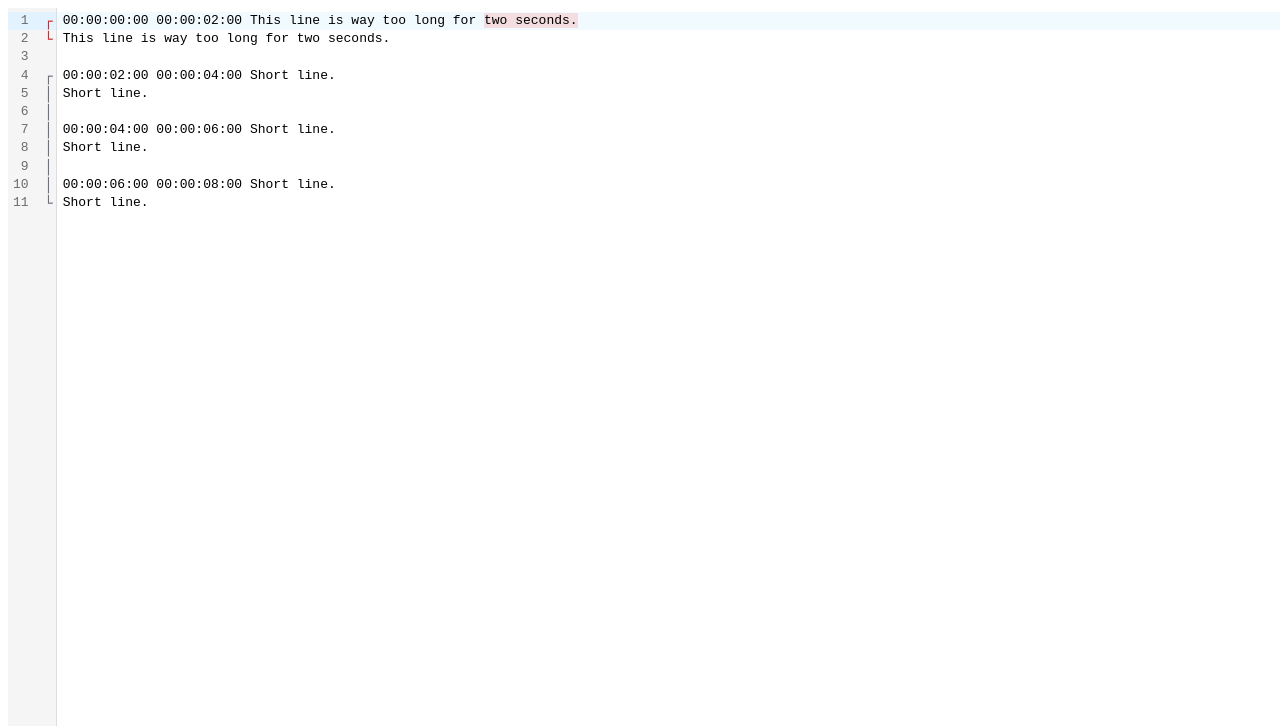
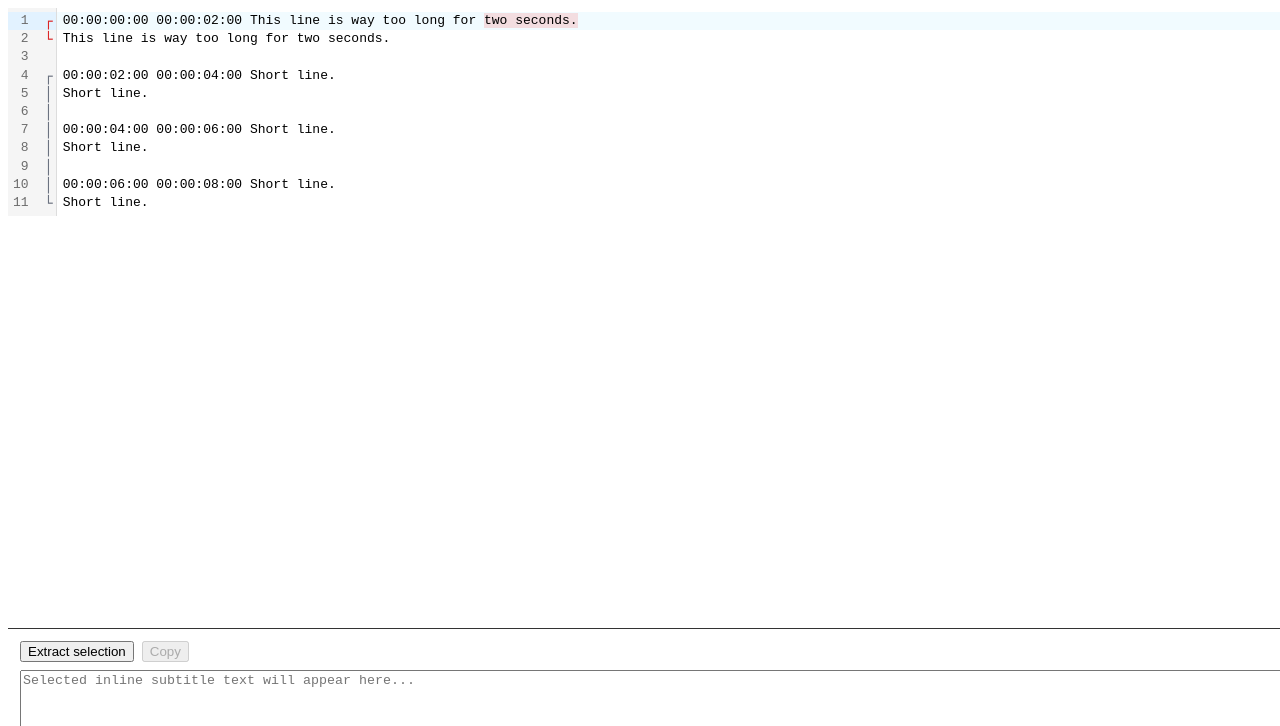
Before and after one commit to weiying-chen/sub, a React (Vite) app: page / in a window 1280 px wide. Shown: the top 726 px of the page. Built offline with nearby package versions, Linux system fonts and the light colour scheme.

Commit message:
Add subtitle text extractor

```diff
--- a/src/App.tsx
+++ b/src/App.tsx
@@ -1,16 +1,21 @@
-import { useEffect, useMemo, useState } from 'react'
+import { useEffect, useMemo, useState, useCallback } from 'react'
 import CodeMirror from '@uiw/react-codemirror'
+import type { EditorView } from '@codemirror/view'
 
 import { analyzeLines } from './analysis/analyzeLines'
 import { maxCharsRule } from './analysis/maxCharsRule'
 import { cpsRule } from './analysis/cpsRule'
 import { findingsDecorations } from './cm/findingsDecorations'
 import { timestampLinkGutter } from './cm/timestampLinkGutter'
+import { getSelectedInlineText } from './cm/selection'
 import type { Metric, Finding } from './analysis/types'
 import { sampleSubtitles } from './fixtures/subtitles'
 
 export default function App() {
   const [value, setValue] = useState(sampleSubtitles)
+  const [view, setView] = useState<EditorView | null>(null)
+
+  const [extracted, setExtracted] = useState('')
 
   const metrics = useMemo<Metric[]>(() => {
     return analyzeLines(value, [maxCharsRule(54), cpsRule()])
@@ -58,16 +63,65 @@ export default function App() {
     return [timestampLinkGutter(findings), findingsDecorations(findings)]
   }, [findings])
 
+  const handleExtract = useCallback(() => {
+    if (!view) return
+    setExtracted(getSelectedInlineText(view))
+  }, [view])
+
+  const handleCopy = useCallback(async () => {
+    try {
+      await navigator.clipboard.writeText(extracted)
+    } catch {
+      // ignore
+    }
+  }, [extracted])
+
   return (
-    <div style={{ width: '100vw', height: '100vh' }}>
+    <div
+      style={{
+        width: '100vw',
+        height: '100vh',
+        display: 'flex',
+        flexDirection: 'column',
+      }}
+    >
+      <div style={{ flex: 1, minHeight: 0 }}>
         <CodeMirror
           value={value}
           onChange={setValue}
-        height="100vh"
-        width="100vw"
+          height="100%"
+          width="100%"
           basicSetup={{ drawSelection: false }}
           extensions={extensions}
+          onCreateEditor={(v) => setView(v)}
         />
+      </div>
+
+      <div
+        style={{
+          borderTop: '1px solid #333',
+          padding: 12,
+          display: 'flex',
+          flexDirection: 'column',
+          gap: 8,
+        }}
+      >
+        <div style={{ display: 'flex', gap: 8 }}>
+          <button onClick={handleExtract} disabled={!view}>
+            Extract selection
+          </button>
+          <button onClick={handleCopy} disabled={!extracted}>
+            Copy
+          </button>
+        </div>
+
+        <textarea
+          value={extracted}
+          onChange={(e) => setExtracted(e.target.value)}
+          placeholder="Selected inline subtitle text will appear here..."
+          style={{ width: '100%', height: 120, resize: 'none' }}
+        />
+      </div>
     </div>
   )
 }
--- /dev/null
+++ b/src/cm/selection.ts
@@ -0,0 +1,19 @@
+import type { EditorView } from '@codemirror/view'
+import { extractInlineSubtitleText } from '../shared/subtitles'
+
+export function getSelectedInlineText(view: EditorView): string {
+  const { doc, selection } = view.state
+  const parts: string[] = []
+
+  for (const range of selection.ranges) {
+    const fromLine = doc.lineAt(range.from).number - 1
+    const toLine = doc.lineAt(range.to).number - 1
+
+    for (let i = fromLine; i <= toLine; i++) {
+      const text = extractInlineSubtitleText(doc.line(i + 1).text)
+      if (text) parts.push(text)
+    }
+  }
+
+  return parts.join(' ')
+}
```
Lines whose indentation alone changed are shown as unchanged.
